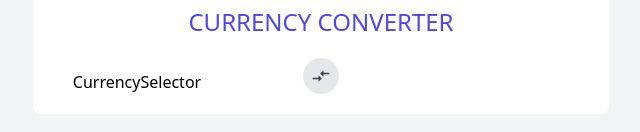
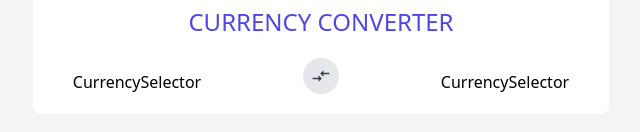
Before and after one commit to alxSoftware2024/Currency-Converter, a React (Vite) app in the folder currency-converter/: page / in a window 1280 px wide. Shown: the part 382-514 px from the top of the page, without its empty margins (319-959 px from the left). Built offline with nearby package versions, Linux system fonts and the light colour scheme; no server answers.

Commit message:
Amount input and conversion result componet added

```diff
--- /dev/null
+++ b/currency-converter/src/Componets/AmountInput.jsx
@@ -0,0 +1,9 @@
+import React from 'react'
+
+function AmountInput() {
+  return (
+    <div>AmountInput</div>
+  )
+}
+
+export default AmountInput
--- /dev/null
+++ b/currency-converter/src/Componets/ConversionResult.jsx
@@ -0,0 +1,9 @@
+import React from 'react'
+
+function ConversionResult() {
+  return (
+    <div>ConversionResult</div>
+  )
+}
+
+export default ConversionResult
--- a/currency-converter/src/Componets/currencyConverter.jsx
+++ b/currency-converter/src/Componets/currencyConverter.jsx
@@ -87,6 +87,14 @@ const CurrencyConverter=()=>{
             <MdCompareArrows className="text-xl text-gray-700" />
           </button>
         </div>
+        <CurrencySelector
+          favorites={favorites}
+          currencies={currencies}
+          currency={toCurrency}
+          setCurrency={setToCurrency}
+          title="To:"
+          handleFavorite={handleFavorite}
+        />
         </div>
  </div>
   )
```
